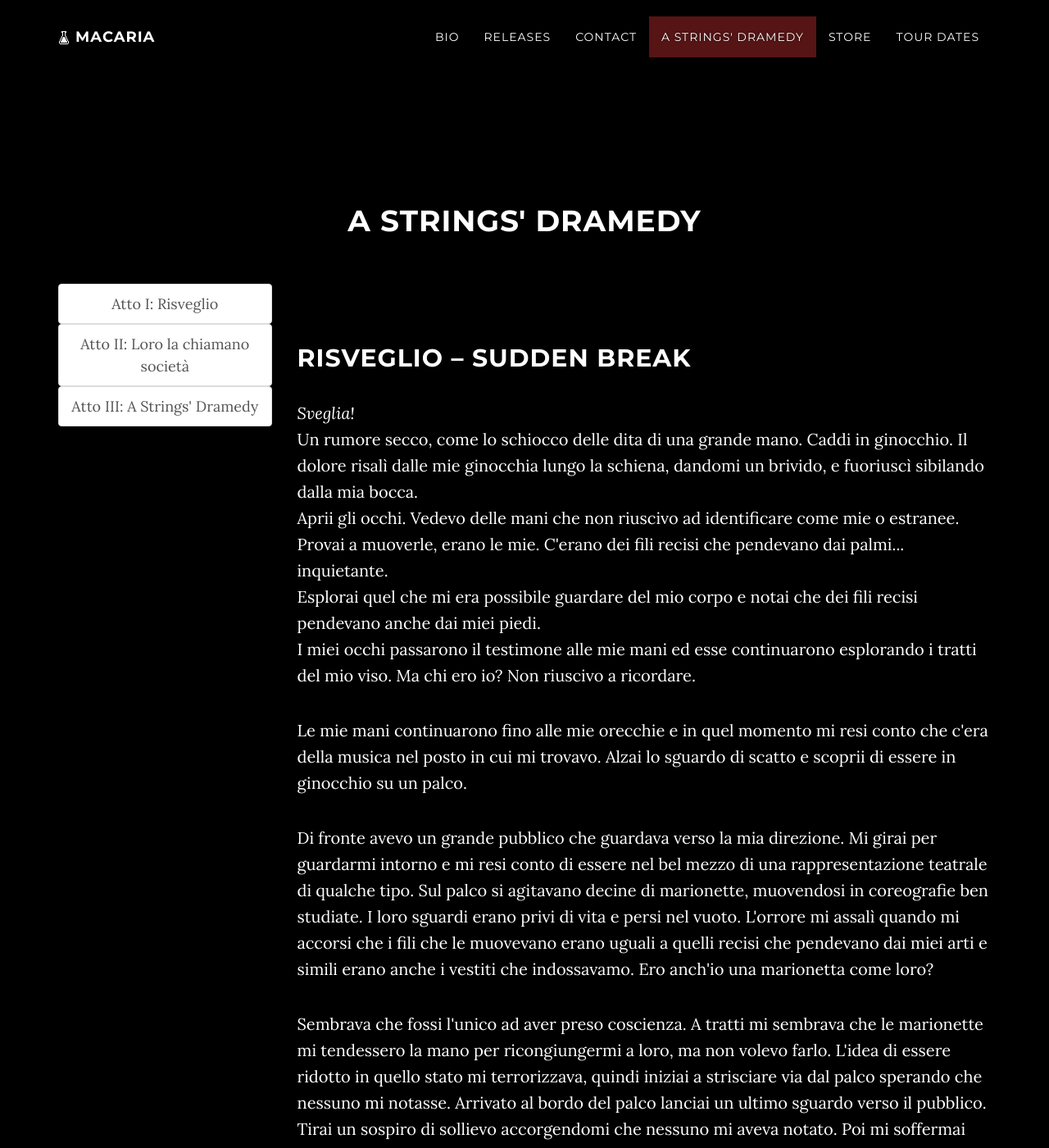
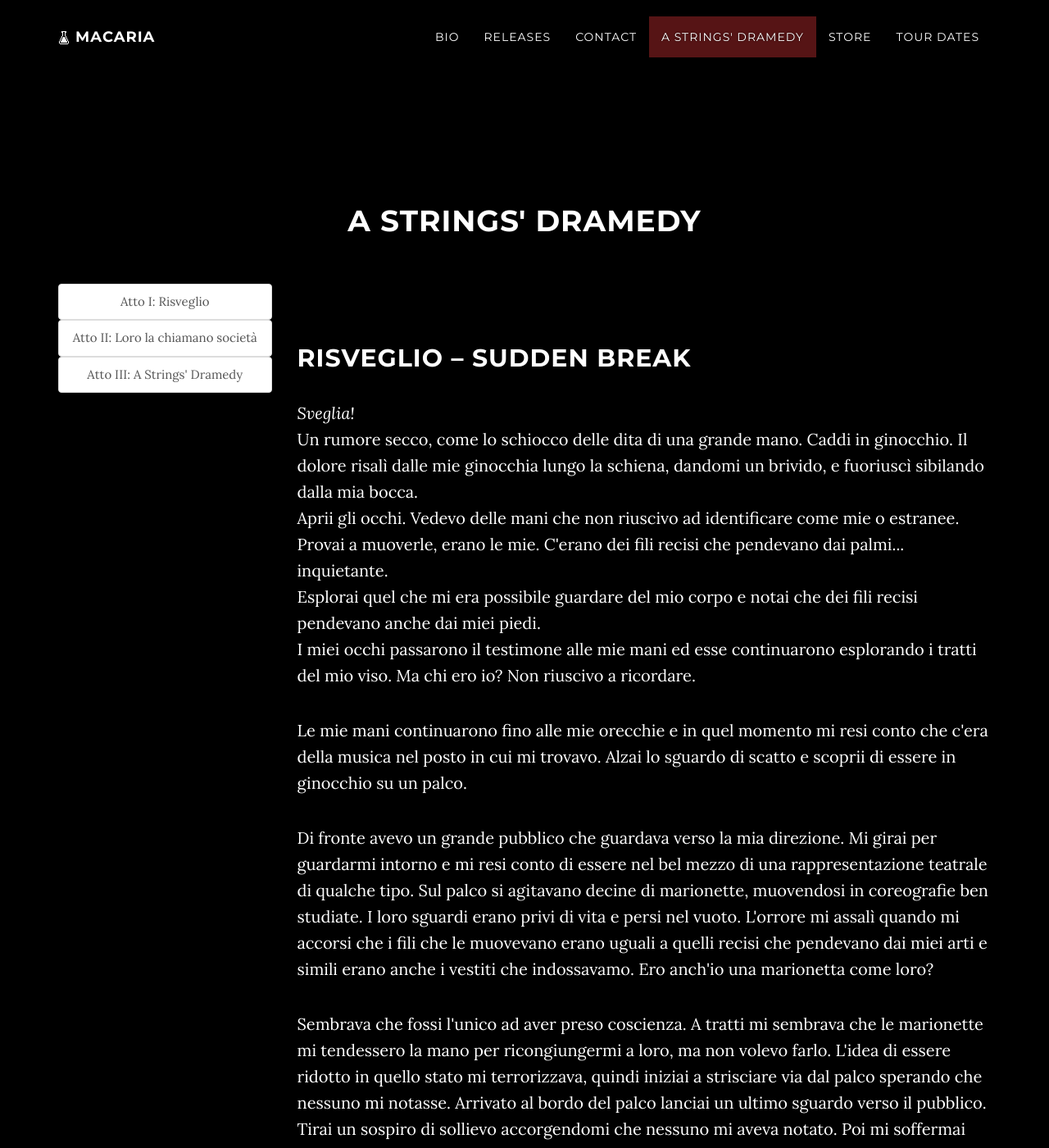
Before and after one commit to MacariaBand/macariaband.github.io, a Jekyll site: the page built from a-strings-dramedy/index.html, in a window 1280 px wide and 1400 px high. Shown: the whole window at 82% size. Built offline with Jekyll 4.4.1, drawn with Linux system fonts in a browser that asks for light colours; nearby versions of some CDN libraries.

Commit message:
Improve affix in "A Strings' Dramedy" section

```diff
--- a/_layouts/a-strings-dramedy.html
+++ b/_layouts/a-strings-dramedy.html
@@ -16,7 +16,7 @@
       <div class="row">
         <div class="col-md-3">
             <div class="list-group navbar" id="sidebar">
-                <ul class="nav hidden-print hidden-sm hidden-xs" id="mynav" data-spy="affix" data-offset-top="280">
+                <ul class="nav hidden-print hidden-sm hidden-xs" id="a-strings-nav" data-spy="affix" data-offset-top="280">
                     <li><a href="#act1" class="list-group-item">
                           Atto I: Risveglio
                         </a>
--- a/_sass/macaria.scss
+++ b/_sass/macaria.scss
@@ -44,8 +44,19 @@
   text-align: left;
 }
 
-.nav.affix {
-  width: 270px;
+#a-strings-nav {
+  font-size: 15px;
+
+  li.active a {
+    background-color: $strings-dramedy;
+    border-color: $strings-dramedy;
+  }
+}
+
+@media(max-width:1200px) {
+  #a-strings-nav {
+    width: 220px;
+  }
 }
 
 .nav li.active a {
```
